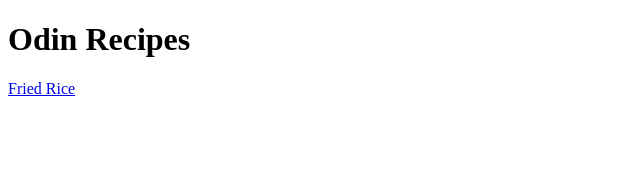
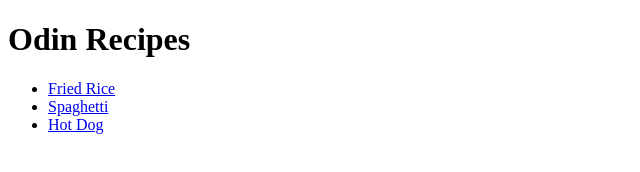
Before and after one commit to Yuki-32/odin-recipes, a plain HTML site: page index.html in a window 1280 px wide. Shown: the whole page, without its empty margins (0-640 px from the left). Drawn offline with Linux system fonts and the light colour scheme.

Commit message:
Finalize odin-recipes project with all pages

```diff
--- a/index.html
+++ b/index.html
@@ -1,13 +1,19 @@
 <!DOCTYPE html>
 <html lang="en">
+
 <head>
     <meta charset="UTF-8">
     <meta name="viewport" content="width=device-width, initial-scale=1.0">
     <title>Document</title>
 </head>
+
 <body>
     <h1>Odin Recipes</h1>
-    <a href="recipes/fried-rice.html">Fried Rice</a>
+    <ul>
+        <li><a href="recipes/fried-rice.html">Fried Rice</a></li>
+        <li><a href="recipes/spaghetti.html">Spaghetti</a></li>
+        <li><a href="recipes/hot-dog.html">Hot Dog</a></li>
+    </ul>
+</body>
 
-</body>
 </html>
```
Also changed, not shown: recipes/fried-rice.html (+8 -6 lines), recipes/hot-dog.html (+1 -1 lines), recipes/spaghetti.html (+1 -1 lines).
